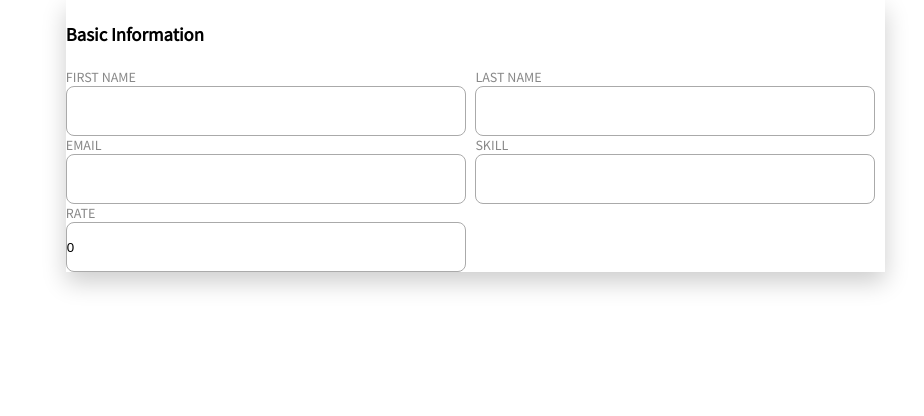
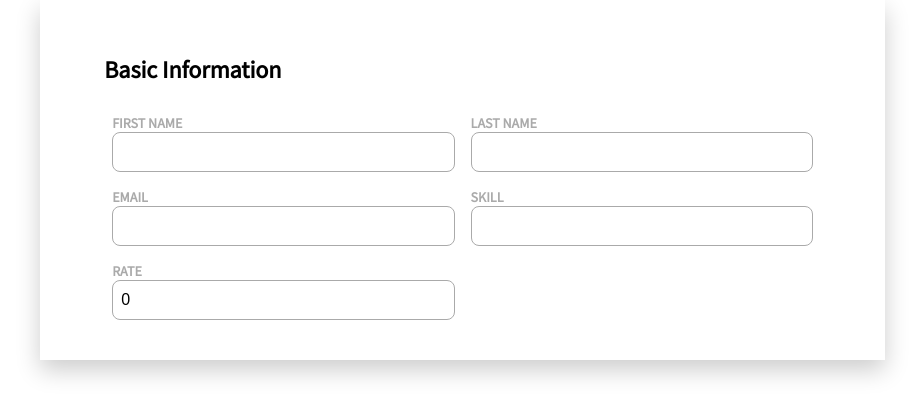
Before and after one commit to brianqian/skill-marketplace, a React (Create React App) app in the folder client/: page / in a window 1280 px wide. Shown: the top 416 px of the page, without its empty margins (267-1191 px from the left). Built offline with nearby package versions, Linux system fonts and the light colour scheme.

Commit message:
added more styling

```diff
--- a/client/src/components/TextInput.js
+++ b/client/src/components/TextInput.js
@@ -6,16 +6,20 @@ import styled from 'styled-components';
 const Container = styled.div`
   display: flex;
   flex-direction: column;
+  padding: 0.5rem;
 `;
 const StyledInput = styled.input`
   grid-column: ${p => p.col};
   grid-row: ${p => p.row};
   border-radius: 8px;
-  line-height: 40px;
-  height: 50px;
+  font-size: 16px;
+  height: 40px;
+  padding: 0 0.5rem;
   outline: none;
   max-width: 400px;
   border: 1px solid #aaa;
+  /* color: transparent; */
+  /* text-shadow: 0 0 0 #333; */
   ::-webkit-inner-spin-button {
     -webkit-appearance: none;
     margin: 0;
@@ -25,16 +29,18 @@ const StyledInput = styled.input`
     margin: 0;
   }
   :focus {
-    border-color: ${p => p.theme.tailwind.blue8};
+    border-color: ${p => p.theme.tailwind.blue4};
+    border-width: 1.5px;
   }
 `;
 
 const StyledLabel = styled.label`
   text-transform: uppercase;
-  color: #888;
+  color: #aaa;
+  font-weight: 600;
   font-size: 14px;
 
-  ${StyledInput}:focus & {
+  ${Container}:focus & {
     color: red;
   }
 `;
--- a/client/src/pages/EditProfile.js
+++ b/client/src/pages/EditProfile.js
@@ -14,6 +14,7 @@ const MainForm = styled.main`
   flex: 4;
   box-shadow: 0px 10px 23px 0px rgba(0, 0, 0, 0.2);
   margin: 0 10vw;
+  padding: 2rem 4rem;
 `;
 
 const StyledForm = styled(Form)`
@@ -24,7 +25,7 @@ const StyledForm = styled(Form)`
   justify-content: flex-start;
 `;
 
-const SubsectionTitle = styled.h3`
+const SubsectionTitle = styled.h2`
   grid-row: 1;
   grid-column: 1/3;
 `;
@@ -44,11 +45,11 @@ function EditProfile() {
         <Formik
           initialValues={{ firstName: '', lastName: '', skill: '', rate: 0, email: '' }}
           validationSchema={Yup.object({
-            firstName: Yup.string().required('Required'),
+            firstName: Yup.string().required('*Required'),
             lastName: Yup.string(),
-            email: Yup.string().required('Required'),
-            skill: Yup.string().required('Required'),
-            rate: Yup.number().required('Required'),
+            email: Yup.string().required('*Required'),
+            skill: Yup.string().required('*Required'),
+            rate: Yup.number().required('*Required'),
           })}
           onSubmit={handleSubmit}
         >
```
